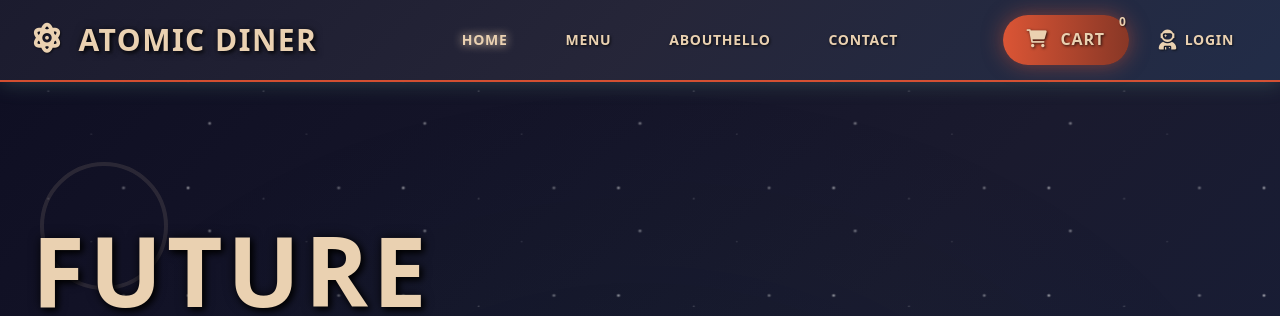
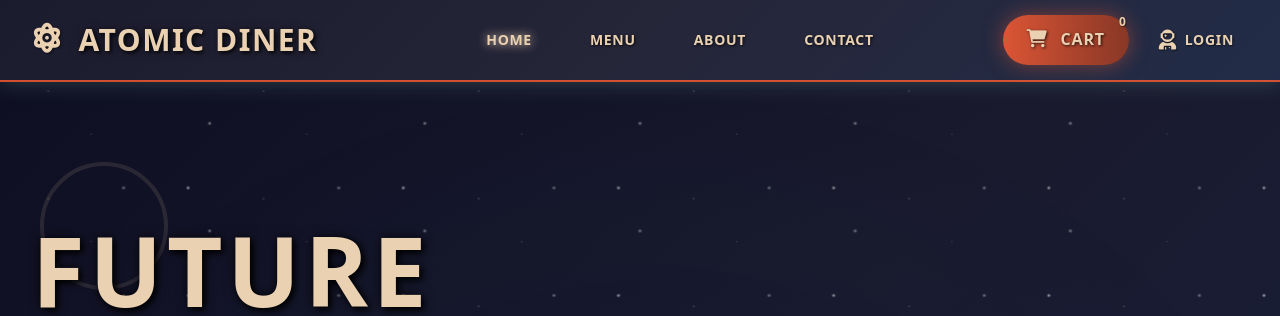
Before and after one commit to code-qtzl/sl-fsd-project1, a website: page index.html in a window 1280 px wide. Shown: the top 316 px of the page. Drawn offline with nearby package versions, Linux system fonts and the light colour scheme; animation ran at ten frames a second.

Commit message:
wip: typo

```diff
--- a/index.html
+++ b/index.html
@@ -90,7 +90,7 @@
 							<a
 								href="#about"
 								class="nav-link retro-btn text-diner-light hover:text-diner-red px-4 py-2 rounded-lg text-sm font-bold uppercase tracking-wider transition-all duration-300"
-								>Abouthello</a
+								>About</a
 							>
 							<a
 								href="#contact"
```
